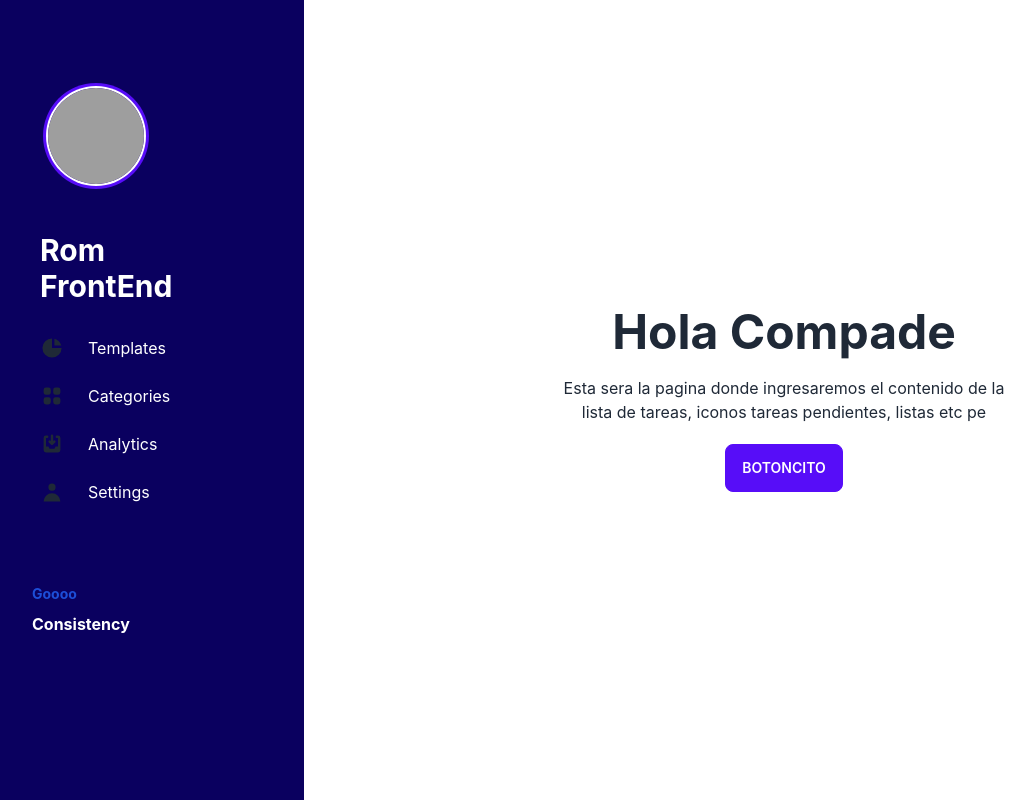
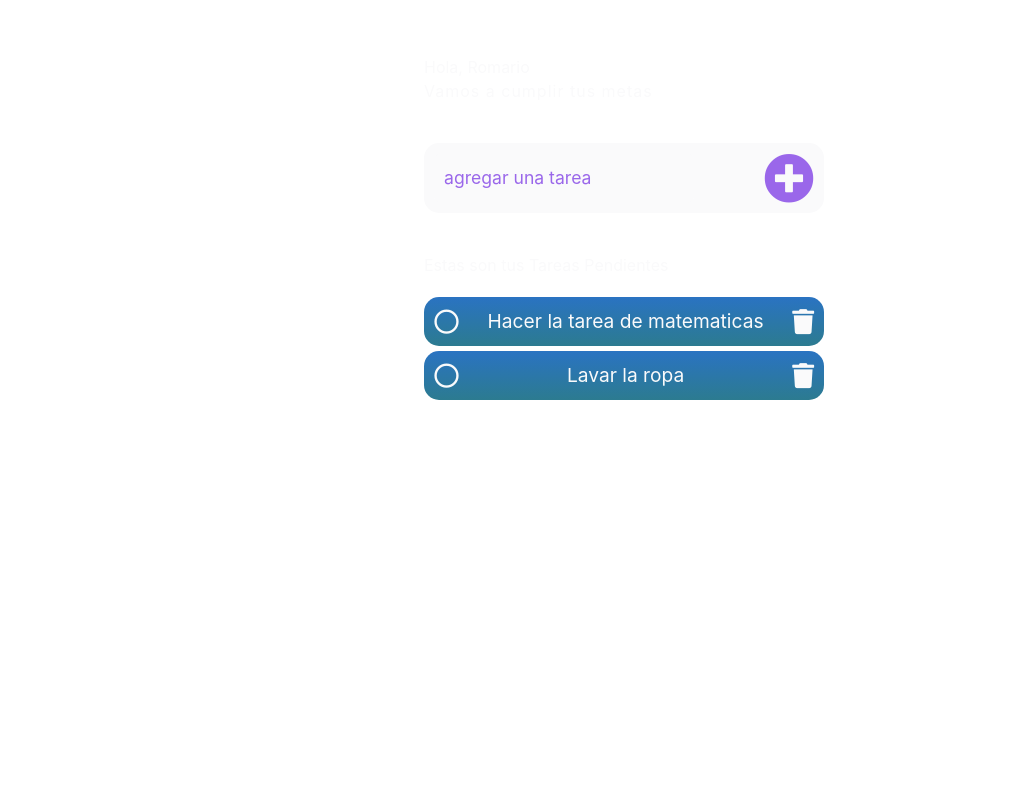
Before and after one commit to romariou76/App-tareas, a React (Create React App) app: page / in a window 1280 px wide. Shown: the whole page, without its empty margins (16-1051 px from the left). Built offline with nearby package versions, Linux system fonts and the light colour scheme; grey boxes are pictures that could not be loaded.

Commit message:
Cree los estilos css V 0.1 del header

```diff
--- a/src/App.js
+++ b/src/App.js
@@ -1,12 +1,14 @@
 import React from 'react';
 import Drawer from "./components/Drawer.jsx";
+import Main from './components/header.jsx';
 import './index.css'
 
 
 function App() {
   return (
-<div class="hero min-h-screen">
-  <Drawer></Drawer>
+<div class="">
+  {/* <Drawer></Drawer> */}
+  <Main/>
 </div>
   );
 }
--- a/src/components/Drawer.jsx
+++ b/src/components/Drawer.jsx
@@ -29,7 +29,6 @@ function Drawer(){
                   Esta sera la pagina donde ingresaremos el contenido de la lista de tareas, iconos
                   tareas pendientes, listas etc pe
                </p>
-               <button class="btn btn-primary">botoncito</button>
             </div>
          </div>
       </div>
--- a/src/components/header.jsx
+++ b/src/components/header.jsx
@@ -1,3 +1,4 @@
+import '../css/style.css'
 
 function Main(){
     return(
--- /dev/null
+++ b/src/css/style.css
@@ -0,0 +1,109 @@
+
+* {
+    box-sizing: border-box;
+    padding: 0;
+    margin: 0;
+}
+
+:root {
+   --white: #fafafb;
+   --purple:#9a67ea;
+   --blue-light:#04d4c3;
+   --blue-dark:#2a73c2;
+   --green: #2c7b90;
+}
+
+.container {
+    max-width: 80%;
+    width: 400px;
+    height: 600px;
+    margin: 0 auto;
+}
+
+/*PERFIL*/
+.perfil h1 {
+    color: var(--white);
+}
+
+.perfil span {
+    color: var(--white);
+    letter-spacing: 1px;
+}
+
+#fecha {
+    color: var(--white);
+    padding: 50px 0 5px 0px;
+
+}
+
+/*AGREGAR TAREA*/
+.agregar-tarea {
+    background-color: var(--white) ;
+    border-radius: 15px;
+    height: 70px;
+    display: flex;
+    align-items: center;
+    gap: 70px;
+    padding: 10px;
+    margin: 40px 0;
+}
+
+.agregar-tarea input {
+    width: 100%;
+    height: 100%;
+    border-radius: 8px;
+    border: none;
+    background-color: var(--white);
+    padding-left: 10px;
+
+}
+.agregar-tarea input::placeholder {
+   font-size: 1.1rem;
+   color: var(--purple);
+}
+
+.agregar-tarea i{
+    font-size: 50px;
+    color: var(--purple);
+
+}
+.agregar-tarea i:hover {
+    transform: scale(1.1);
+    cursor: pointer;
+}
+
+/*SECCION DE TAREA */
+.seccion-tarea h3 {
+    color: var(--white);
+    margin-bottom: 20px;
+}
+
+.seccion-tarea li {
+    display: flex;
+    align-items: center;
+    justify-content: space-between;
+    background: linear-gradient(to bottom,var(--blue-dark),var(--green));
+    border-radius: 15px;
+    padding: 10px;
+    color: var(--white);
+    margin: 5px 0;
+
+}
+.seccion-tarea i {
+    font-size: 25px;
+}
+
+.seccion-tarea > ul p {
+    font-size: 1.2rem;
+
+}
+
+.seccion-tarea i:hover {
+    color: var(--blue-light);
+    cursor: pointer;
+}
+
+.line-through{
+    text-decoration: line-through;
+    color : var(--blue-light);
+}
```
